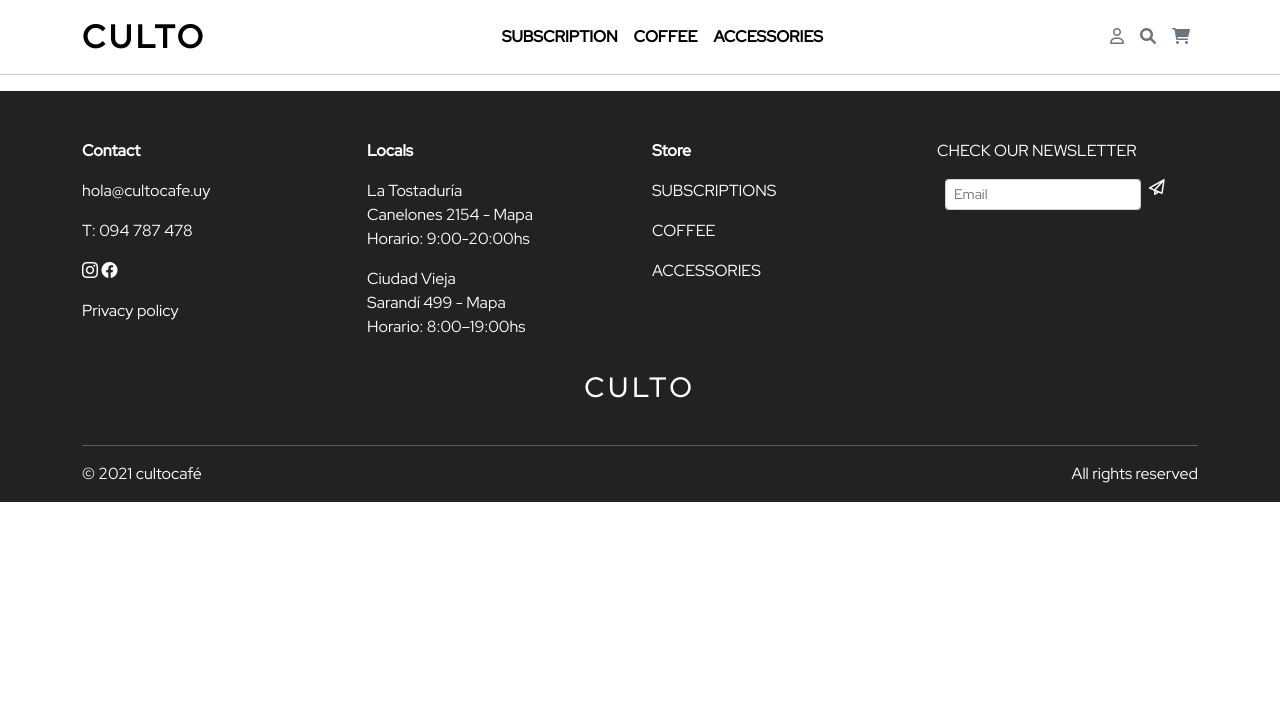
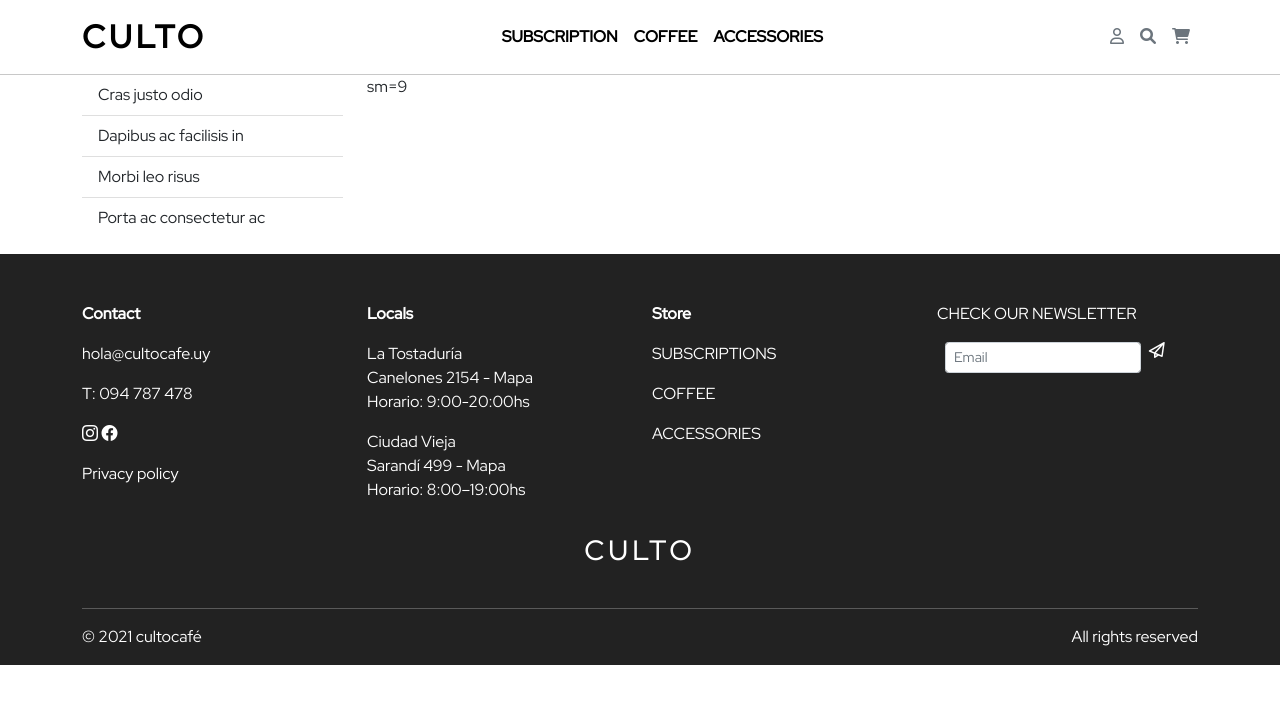
Before and after one commit to FelipeCabreraB/E-commerce-Front, a React (Create React App) app: page /my-account in a window 1280 px wide. Shown: the top 704 px of the page. Built offline with nearby package versions, Linux system fonts and the light colour scheme.

Commit message:
ajuste a de css

```diff
--- a/src/App.jsx
+++ b/src/App.jsx
@@ -9,6 +9,7 @@ import LostPassword from "./pages/LostPassword";
 import CheckOut from "./pages/CheckOut";
 import NavBar from "./components/NavBar";
 import Footer from "./components/Footer";
+import MyAccount from "./pages/MyAccount";
 
 function App() {
   return (
@@ -23,6 +24,7 @@ function App() {
           <Route path="/product" element={<DetailedProduct />} />
           <Route path="/lost-password" element={<LostPassword />} />
           <Route path="/checkout" element={<CheckOut />} />
+          <Route path="/my-account" element={<MyAccount />} />
         </Routes>
         <Footer />
       </BrowserRouter>
--- a/src/components/ProductDetails.css
+++ b/src/components/ProductDetails.css
@@ -9,6 +9,8 @@
   font-size: 26px;
   line-height: 35px;
   margin-top: -10px;
+  text-decoration: none;
+  color: inherit;
 }
 
 .productName {
@@ -16,20 +18,14 @@
   color: #000;
   font-size: 26px;
   line-height: 35px;
+  text-decoration: none;
 }
 
-.addToCart {
+.productAddToCart {
   font-weight: bold;
   color: #999;
   margin-top: 0 !important;
   font-size: 12px;
-}
-
-a,
-a:hover,
-a:focus,
-a:active {
-  /* font-family: Red\Hat\Display; */
   font-family: "Red Hat Display", sans-serif;
   text-decoration: none;
   color: inherit;
--- a/src/components/ProductDetails.jsx
+++ b/src/components/ProductDetails.jsx
@@ -51,7 +51,10 @@ function ProductDetails(product) {
   console.log(product);
   return (
     <div className="movie text-center">
-      <Link to={`/product/${product.product.name}`}>
+      <Link
+        style={{ textDecoration: "none" }}
+        to={`/product/${product.product.name}`}
+      >
         <div className="product-details">
           <img
             className="mt-5 img-fluid"
@@ -62,7 +65,10 @@ function ProductDetails(product) {
         </div>
       </Link>
       <p className="productPrice">{product.product.price}</p>
-      <a className="addToCart">ADD TO CART</a>
+      <Link to="/cart" className="productAddToCart">
+        {" "}
+        ADD TO CART
+      </Link>
     </div>
   );
 }
--- /dev/null
+++ b/src/pages/MyAccount.jsx
@@ -0,0 +1,27 @@
+import React from "react";
+import { Container } from "react-bootstrap";
+import { Row } from "react-bootstrap";
+import { Col } from "react-bootstrap";
+import { ListGroup } from "react-bootstrap";
+
+function MyAccount() {
+  return (
+    <div>
+      <Container>
+        <Row>
+          <Col sm={3}>
+            <ListGroup variant="flush">
+              <ListGroup.Item>Cras justo odio</ListGroup.Item>
+              <ListGroup.Item>Dapibus ac facilisis in</ListGroup.Item>
+              <ListGroup.Item>Morbi leo risus</ListGroup.Item>
+              <ListGroup.Item>Porta ac consectetur ac</ListGroup.Item>
+            </ListGroup>
+          </Col>
+          <Col sm={9}>sm=9</Col>
+        </Row>
+      </Container>
+    </div>
+  );
+}
+
+export default MyAccount;
```
